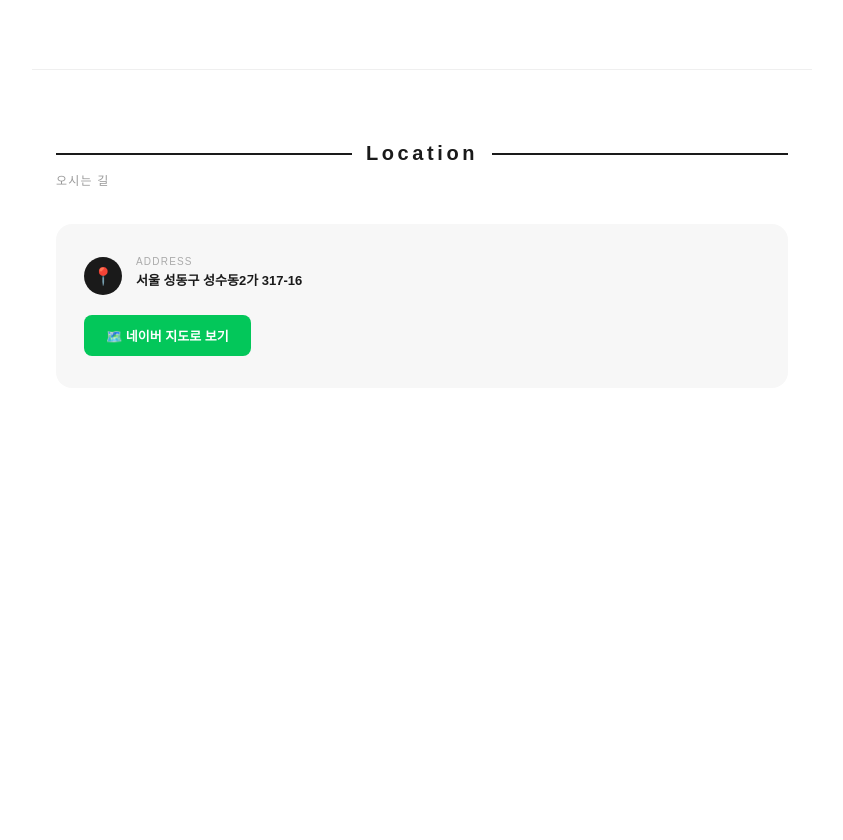
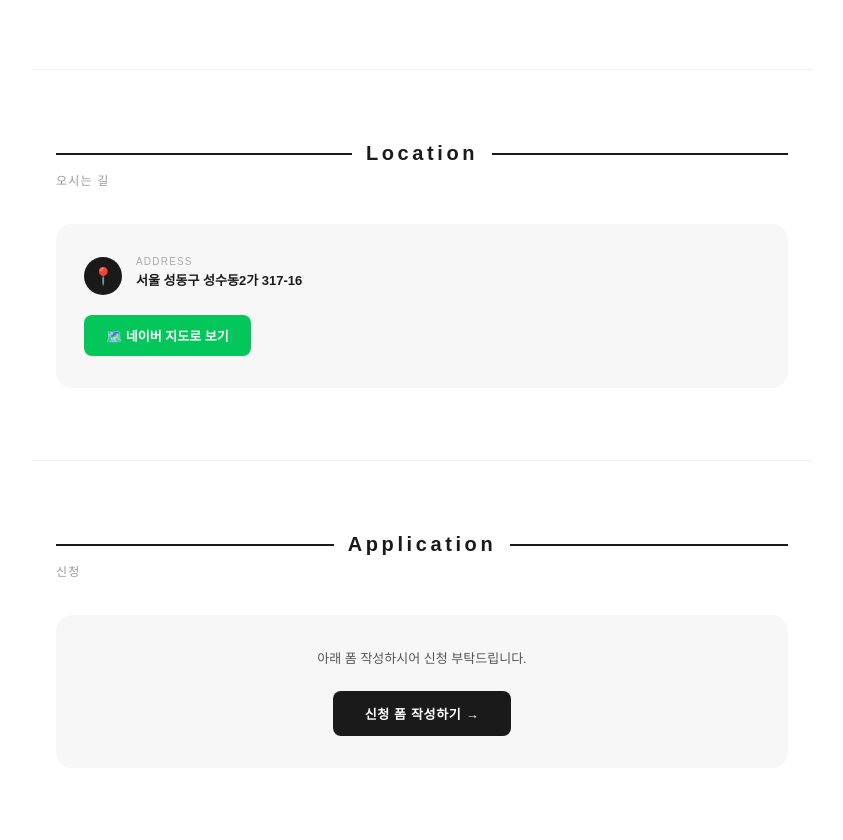
Before and after one commit to hwangyksiriai/tocobo_guide, a plain HTML site: page index.html in a window 1280 px wide. Shown: the part 4903-5743 px from the top of the page, without its empty margins (218-1061 px from the left). Before the commit the page ends 5363 px from the top, so only its background shows below. Drawn offline with Linux system fonts and the light colour scheme.

Commit message:
신청 섹션 추가 및 전체 스타일 업데이트

```diff
--- a/index.html
+++ b/index.html
@@ -475,6 +475,39 @@
             width: fit-content;
         }
 
+        /* ── 9. Application ── */
+        .apply-box {
+            background: #f7f7f7;
+            border-radius: 16px;
+            padding: 32px 28px;
+            text-align: center;
+            display: flex;
+            flex-direction: column;
+            align-items: center;
+            gap: 20px;
+        }
+
+        .apply-desc {
+            font-size: 13px;
+            color: #555;
+            line-height: 1.8;
+        }
+
+        .apply-btn {
+            display: inline-flex;
+            align-items: center;
+            gap: 8px;
+            background: #1a1a1a;
+            color: #fff;
+            border-radius: 8px;
+            padding: 13px 32px;
+            font-size: 13px;
+            font-weight: 700;
+            text-decoration: none;
+            width: fit-content;
+            letter-spacing: 0.05em;
+        }
+
         /* ── Mobile base fixes ── */
         .hero-brand {
             font-size: clamp(36px, 11vw, 76px);
@@ -783,6 +816,23 @@
     </div>
 </div>
 
+<div class="divider"></div>
+
+<!-- ⑨ Application -->
+<div class="section-wrap">
+    <div class="section-header">
+        <div class="section-bar"></div>
+        <div class="section-title">Application</div>
+        <div class="section-bar"></div>
+    </div>
+    <div class="section-sub">신청</div>
+
+    <div class="apply-box">
+        <p class="apply-desc">아래 폼 작성하시어 신청 부탁드립니다.</p>
+        <a class="apply-btn" href="#" target="_blank">신청 폼 작성하기 →</a>
+    </div>
+</div>
+
 <script>
     // 첫 번째 이미지 비율로 모든 슬라이드 높이 통일
     const firstImg = document.querySelector('.slide img');
```
